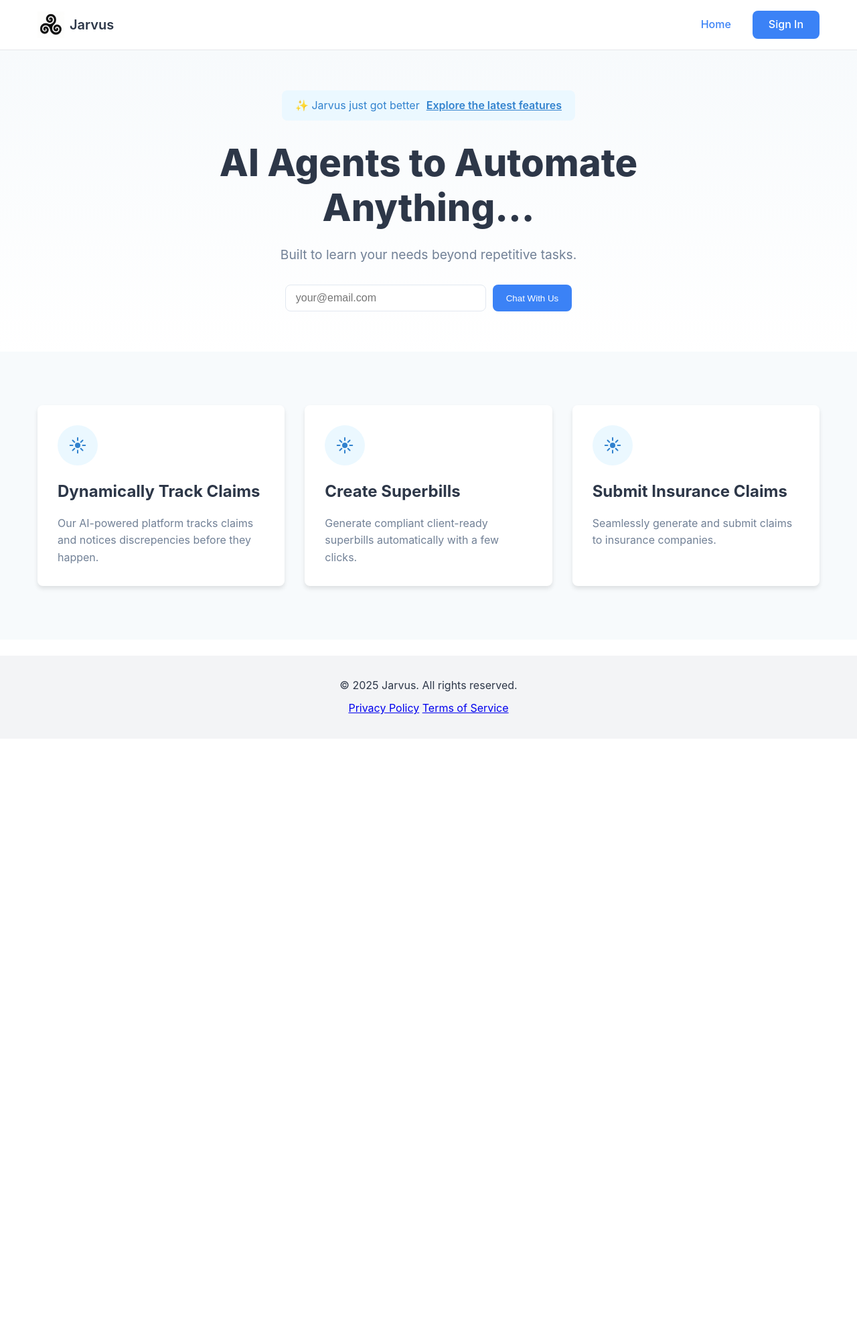
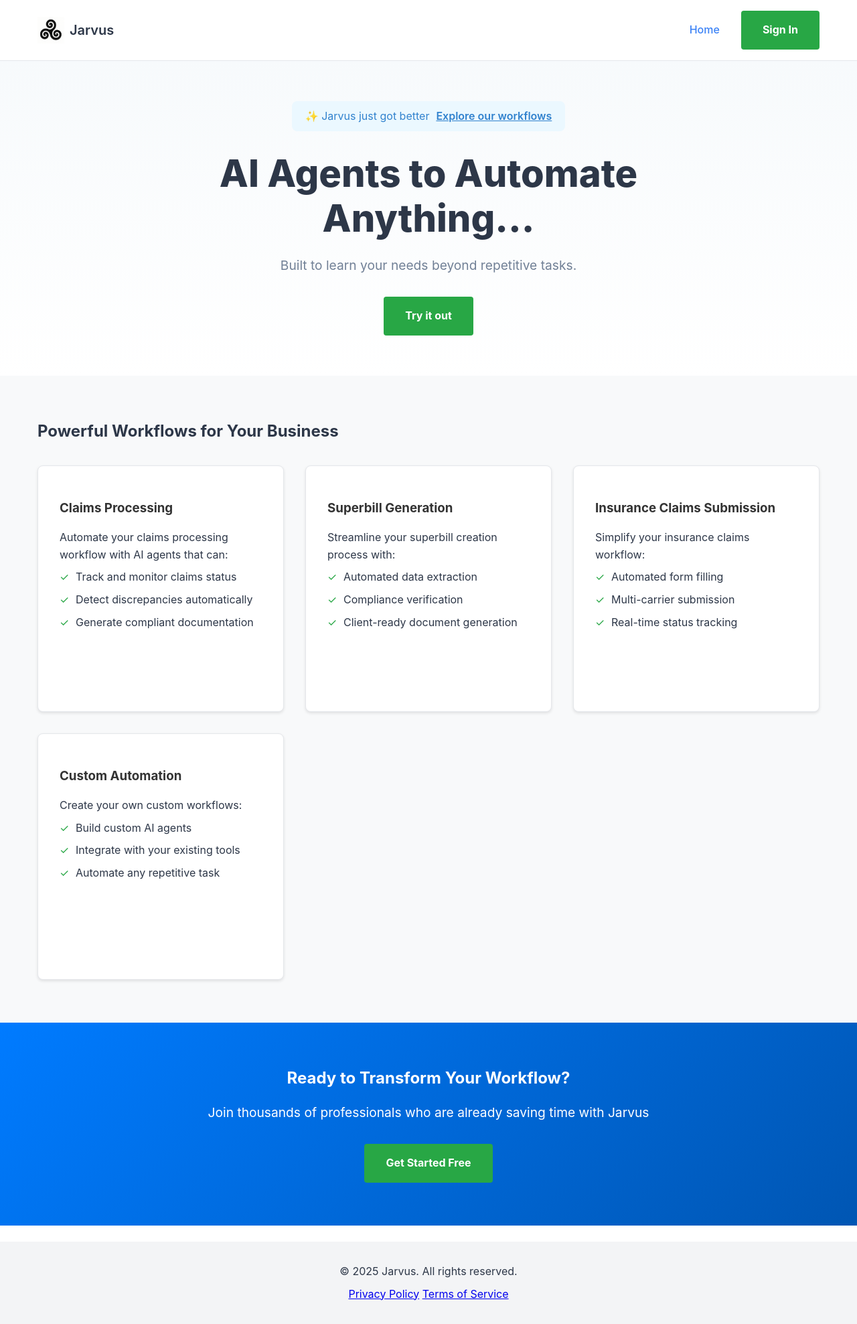
Before and after one commit to marismith79/Jarvus2, a Flask app: page / in a window 1280 px wide. Shown: the whole page at 67% size. Before the commit the page ends 1067 px from the top, so only its background shows below. Run offline with Flask 3, Linux system fonts and the light colour scheme; parts of the project's set-up code (start-up, migrations or seed data) failed here and were passed over.

Commit message:
Updating landing page

```diff
--- a/jarvus_app/static/css/main.css
+++ b/jarvus_app/static/css/main.css
@@ -1117,3 +1117,93 @@ main {
 #suggestions-wrapper {
     transition: all 0.3s ease;
 }
+
+.workflows {
+    padding: 4rem 0;
+    background-color: #f8f9fa;
+}
+
+.workflow-grid {
+    display: grid;
+    grid-template-columns: repeat(auto-fit, minmax(280px, 1fr));
+    gap: 2rem;
+    margin-top: 2rem;
+}
+
+.workflow-card {
+    background: white;
+    padding: 2rem;
+    border-radius: 8px;
+    box-shadow: 0 2px 4px rgba(0,0,0,0.1);
+    transition: transform 0.3s ease;
+}
+
+.workflow-card:hover {
+    transform: translateY(-5px);
+}
+
+.workflow-icon {
+    font-size: 2rem;
+    color: #007bff;
+    margin-bottom: 1rem;
+}
+
+.workflow-card h3 {
+    margin-bottom: 1rem;
+    color: #333;
+}
+
+.workflow-card ul {
+    list-style-type: none;
+    padding-left: 0;
+}
+
+.workflow-card ul li {
+    margin: 0.5rem 0;
+    padding-left: 1.5rem;
+    position: relative;
+}
+
+.workflow-card ul li:before {
+    content: "✓";
+    position: absolute;
+    left: 0;
+    color: #28a745;
+}
+
+.cta-section {
+    text-align: center;
+    padding: 4rem 0;
+    background: linear-gradient(135deg, #007bff, #0056b3);
+    color: white;
+}
+
+.cta-section h2 {
+    margin-bottom: 1rem;
+}
+
+.cta-section p {
+    margin-bottom: 2rem;
+    font-size: 1.2rem;
+}
+
+.cta-button {
+    display: inline-block;
+    padding: 1rem 2rem;
+    background-color: #28a745;
+    color: white;
+    text-decoration: none;
+    border-radius: 4px;
+    font-weight: bold;
+    transition: background-color 0.3s ease;
+}
+
+.cta-button:hover {
+    background-color: #218838;
+    color: white;
+    text-decoration: none;
+}
+
+.hero .cta-buttons {
+    margin-top: 2rem;
+}
--- a/jarvus_app/templates/landing.html
+++ b/jarvus_app/templates/landing.html
@@ -12,43 +12,183 @@
         <div class="container">
             <div class="announcement-banner">
                 <span>✨ Jarvus just got better</span>
-                <a href="#launch">Explore the latest features</a>
+                <a href="#workflows">Explore our workflows</a>
             </div>
             <div class="hero-content">
                 <h1>AI Agents to Automate Anything...</h1>
                 <p>Built to learn your needs beyond repetitive tasks.</p>
-                <div class="signup-form">
-                    <input type="email" placeholder="your@email.com">
-                    <button class="cta-button">Chat With Us</button>
+                <div class="cta-buttons">
+                    {% if current_user.is_authenticated %}
+                        <a href="{{ url_for('chatbot') }}" class="cta-button">Try it out</a>
+                    {% else %}
+                        <a href="{{ url_for('signin') }}" class="cta-button">Try it out</a>
+                    {% endif %}
                 </div>
             </div>
         </div>
     </section>
 
-    <section class="features">
+    <section id="workflows" class="workflows">
         <div class="container">
-            <div class="feature-card">
-                <div class="feature-icon">
-                    <img src="{{ url_for('static', filename='images/feature-icon.svg') }}" alt="Feature Icon">
+            <h2>Powerful Workflows for Your Business</h2>
+            <div class="workflow-grid">
+                <div class="workflow-card">
+                    <div class="workflow-icon">
+                        <i class="fas fa-file-invoice"></i>
+                    </div>
+                    <h3>Claims Processing</h3>
+                    <p>Automate your claims processing workflow with AI agents that can:</p>
+                    <ul>
+                        <li>Track and monitor claims status</li>
+                        <li>Detect discrepancies automatically</li>
+                        <li>Generate compliant documentation</li>
+                    </ul>
                 </div>
-                <h3>Dynamically Track Claims</h3>
-                <p>Our AI-powered platform tracks claims and notices discrepencies before they happen.</p>
-            </div>
-            <div class="feature-card">
-                <div class="feature-icon">
-                    <img src="{{ url_for('static', filename='images/feature-icon.svg') }}" alt="Feature Icon">
+
+                <div class="workflow-card">
+                    <div class="workflow-icon">
+                        <i class="fas fa-file-medical"></i>
+                    </div>
+                    <h3>Superbill Generation</h3>
+                    <p>Streamline your superbill creation process with:</p>
+                    <ul>
+                        <li>Automated data extraction</li>
+                        <li>Compliance verification</li>
+                        <li>Client-ready document generation</li>
+                    </ul>
                 </div>
-                <h3>Create Superbills</h3>
-                <p>Generate compliant client-ready superbills automatically with a few clicks.</p>
-            </div>
-            <div class="feature-card">
-                <div class="feature-icon">
-                    <img src="{{ url_for('static', filename='images/feature-icon.svg') }}" alt="Feature Icon">
+
+                <div class="workflow-card">
+                    <div class="workflow-icon">
+                        <i class="fas fa-paper-plane"></i>
+                    </div>
+                    <h3>Insurance Claims Submission</h3>
+                    <p>Simplify your insurance claims workflow:</p>
+                    <ul>
+                        <li>Automated form filling</li>
+                        <li>Multi-carrier submission</li>
+                        <li>Real-time status tracking</li>
+                    </ul>
                 </div>
-                <h3>Submit Insurance Claims</h3>
-                <p>Seamlessly generate and submit claims to insurance companies.</p>
+
+                <div class="workflow-card">
+                    <div class="workflow-icon">
+                        <i class="fas fa-robot"></i>
+                    </div>
+                    <h3>Custom Automation</h3>
+                    <p>Create your own custom workflows:</p>
+                    <ul>
+                        <li>Build custom AI agents</li>
+                        <li>Integrate with your existing tools</li>
+                        <li>Automate any repetitive task</li>
+                    </ul>
+                </div>
             </div>
         </div>
     </section>
+
+    <section class="cta-section">
+        <div class="container">
+            <h2>Ready to Transform Your Workflow?</h2>
+            <p>Join thousands of professionals who are already saving time with Jarvus</p>
+            {% if current_user.is_authenticated %}
+                <a href="{{ url_for('chatbot') }}" class="cta-button">Start Automating Now</a>
+            {% else %}
+                <a href="{{ url_for('signin') }}" class="cta-button">Get Started Free</a>
+            {% endif %}
+        </div>
+    </section>
 </main>
+
+<style>
+.workflows {
+    padding: 4rem 0;
+    background-color: #f8f9fa;
+}
+
+.workflow-grid {
+    display: grid;
+    grid-template-columns: repeat(auto-fit, minmax(280px, 1fr));
+    gap: 2rem;
+    margin-top: 2rem;
+}
+
+.workflow-card {
+    background: white;
+    padding: 2rem;
+    border-radius: 8px;
+    box-shadow: 0 2px 4px rgba(0,0,0,0.1);
+    transition: transform 0.3s ease;
+}
+
+.workflow-card:hover {
+    transform: translateY(-5px);
+}
+
+.workflow-icon {
+    font-size: 2rem;
+    color: #007bff;
+    margin-bottom: 1rem;
+}
+
+.workflow-card h3 {
+    margin-bottom: 1rem;
+    color: #333;
+}
+
+.workflow-card ul {
+    list-style-type: none;
+    padding-left: 0;
+}
+
+.workflow-card ul li {
+    margin: 0.5rem 0;
+    padding-left: 1.5rem;
+    position: relative;
+}
+
+.workflow-card ul li:before {
+    content: "✓";
+    position: absolute;
+    left: 0;
+    color: #28a745;
+}
+
+.cta-section {
+    text-align: center;
+    padding: 4rem 0;
+    background: linear-gradient(135deg, #007bff, #0056b3);
+    color: white;
+}
+
+.cta-section h2 {
+    margin-bottom: 1rem;
+}
+
+.cta-section p {
+    margin-bottom: 2rem;
+    font-size: 1.2rem;
+}
+
+.cta-button {
+    display: inline-block;
+    padding: 1rem 2rem;
+    background-color: #28a745;
+    color: white;
+    text-decoration: none;
+    border-radius: 4px;
+    font-weight: bold;
+    transition: background-color 0.3s ease;
+}
+
+.cta-button:hover {
+    background-color: #218838;
+    color: white;
+    text-decoration: none;
+}
+
+.hero .cta-buttons {
+    margin-top: 2rem;
+}
+</style>
 {% endblock %}
```
